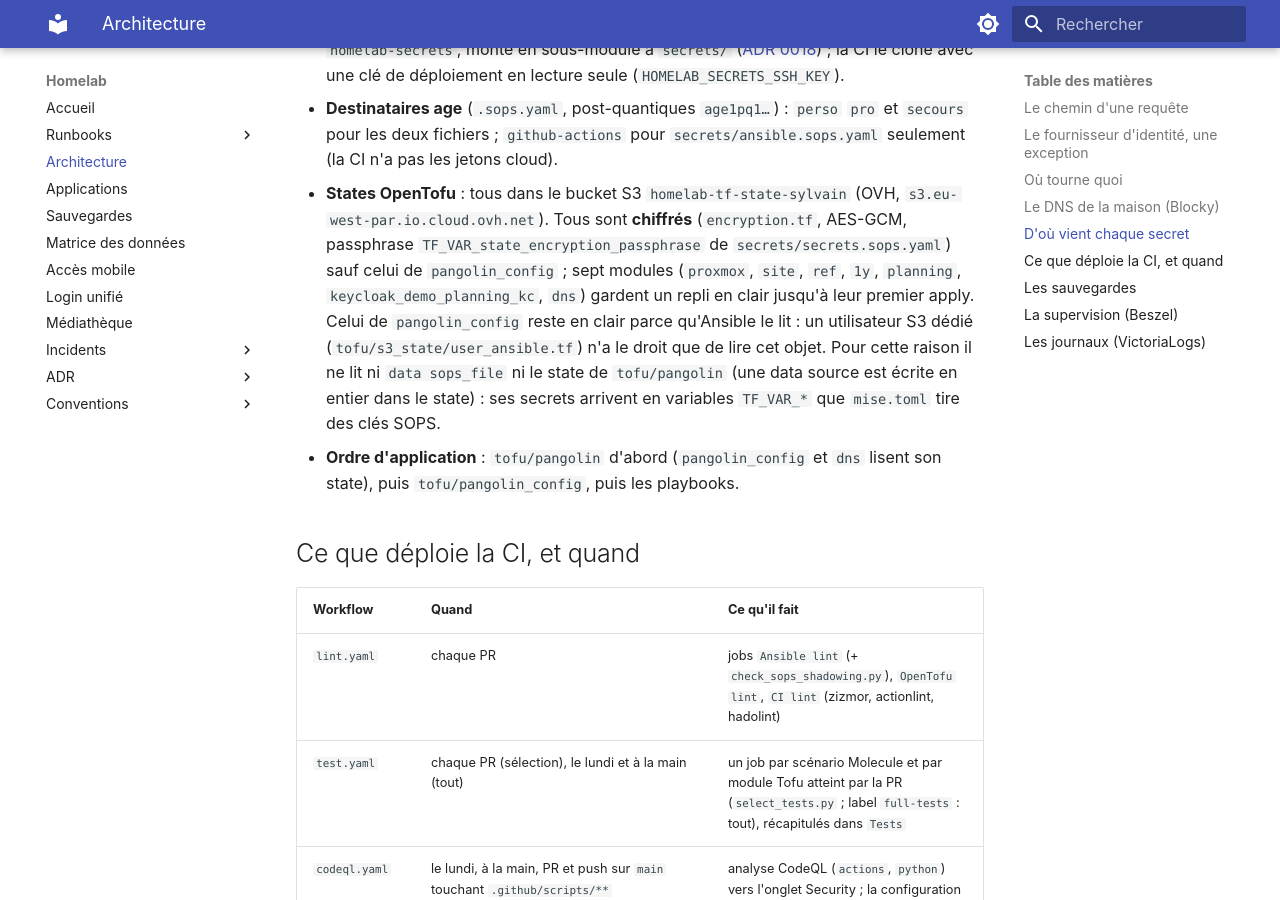
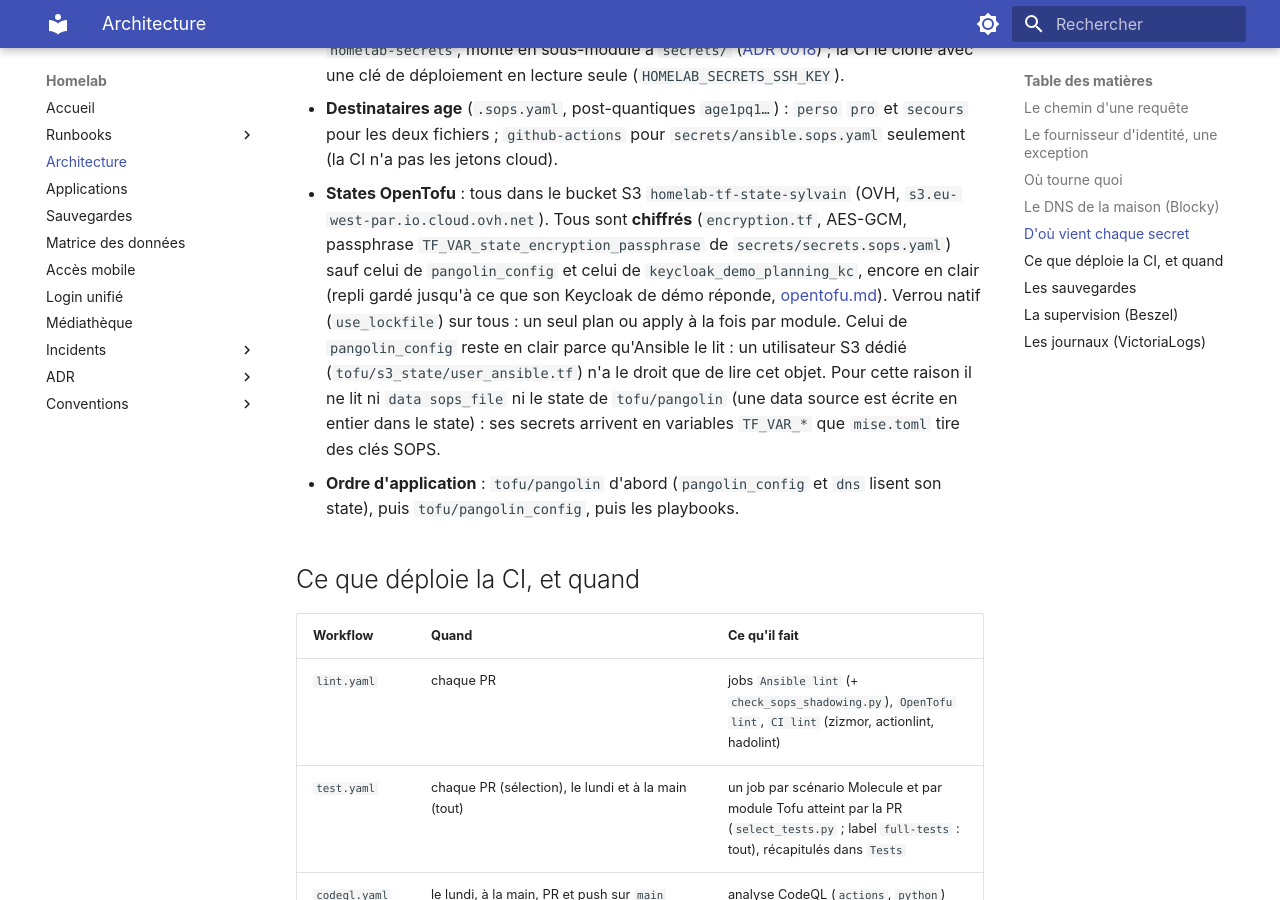
Before and after one commit to sylvainmetayer/homelab, an MkDocs documentation site: the page built from docs/architecture.md, in a window 1280 px wide and 900 px high, scrolled down 7348 px. Built offline with MkDocs 1.6.1 and Material for MkDocs 9.7.7, drawn with Linux system fonts in a browser that asks for light colours.

Commit message:
docs(tofu): state de keycloak_demo_planning_kc en clair, init -reconfigure pour les inventaires (revue de #1382)
opentofu.md comptait keycloak_demo_planning_kc parmi les states chiffrés ;
architecture.md, la matrice et le runbook de rotation disaient encore sept
replis en clair ou « tous sauf pangolin_config ». ansible.md dit quoi faire
quand hetzner.py et proxmox.py perdent leurs hôtes faute d'init -reconfigure ;
messages de tofu cités tels qu'ils s'affichent (init et plan/show) ; chemin du
verrou de tofu/dns.

Claude-Session: https://claude.ai/code/session_01EfxfYAbz2gwpFVQsyUyGKn

```diff
--- a/docs/architecture.md
+++ b/docs/architecture.md
@@ -297,9 +297,10 @@ flowchart LR
   (la CI n'a pas les jetons cloud).
 - **States OpenTofu** : tous dans le bucket S3 `homelab-tf-state-sylvain`
   (OVH, `s3.eu-west-par.io.cloud.ovh.net`). Tous sont **chiffrés** (`encryption.tf`, AES-GCM, passphrase
-  `TF_VAR_state_encryption_passphrase` de `secrets/secrets.sops.yaml`) sauf celui de `pangolin_config` ;
-  sept modules (`proxmox`, `site`, `ref`, `1y`, `planning`, `keycloak_demo_planning_kc`, `dns`) gardent un repli en clair
-  jusqu'à leur premier apply.
+  `TF_VAR_state_encryption_passphrase` de `secrets/secrets.sops.yaml`) sauf celui de `pangolin_config`
+  et celui de `keycloak_demo_planning_kc`, encore en clair (repli gardé jusqu'à ce que
+  son Keycloak de démo réponde, [opentofu.md](conventions/opentofu.md)). Verrou natif
+  (`use_lockfile`) sur tous : un seul plan ou apply à la fois par module.
   Celui de `pangolin_config` reste en clair parce qu'Ansible le lit : un
   utilisateur S3 dédié (`tofu/s3_state/user_ansible.tf`) n'a le droit que de
   lire cet objet. Pour cette raison il ne lit ni `data sops_file` ni le state
```
Also changed, not shown: docs/conventions/ansible.md (+1 -1 lines), docs/conventions/opentofu.md (+2 -2 lines), docs/matrice-des-donnees.md (+1 -1 lines), docs/runbooks/rotation-des-secrets.md (+2 -1 lines).
